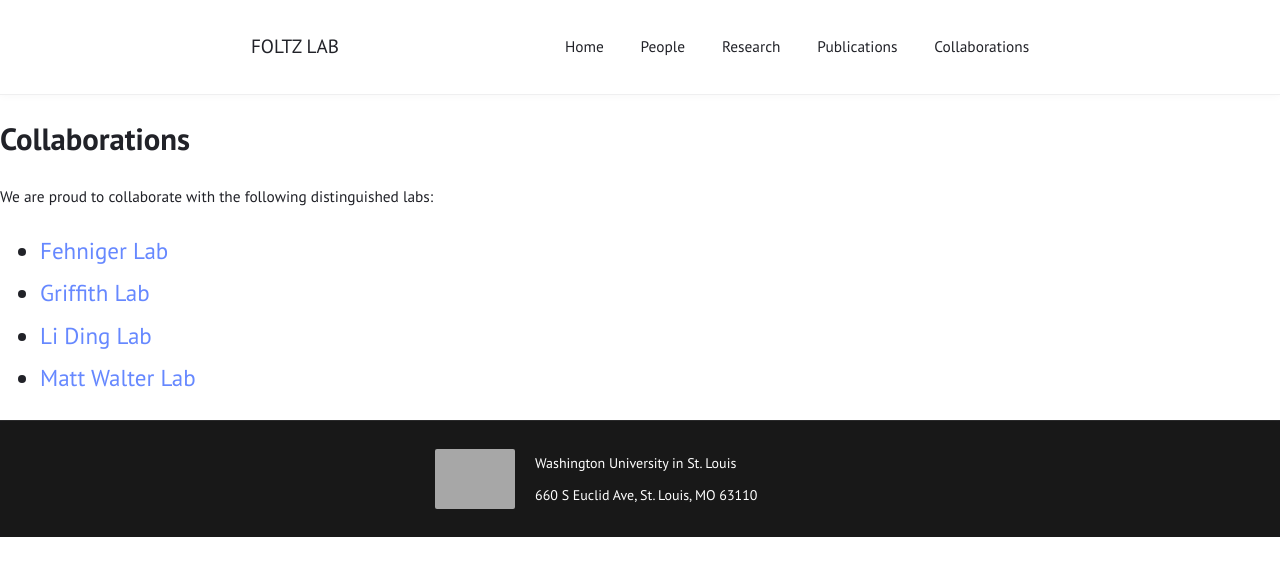
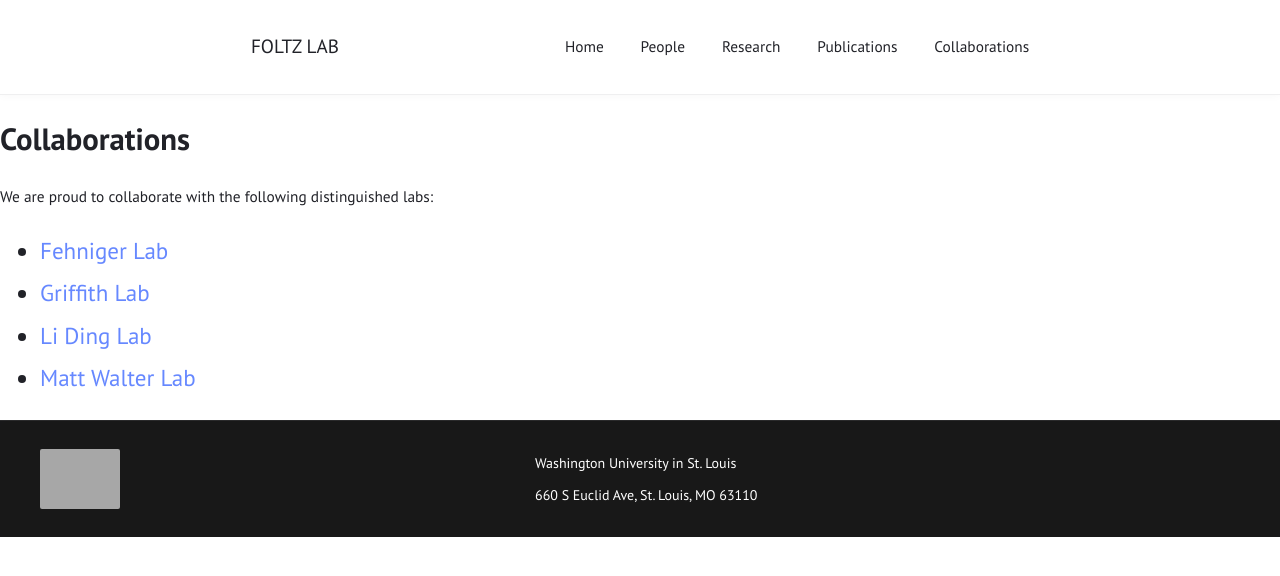
Before and after one commit to Foltz-Lab/Foltz-Lab.github.io, a Jekyll site: the page built from col.html, in a window 1280 px wide. Shown: the top 576 px of the page. Built offline with Jekyll 4.4.1, drawn with Linux system fonts in a browser that asks for light colours; grey boxes are pictures that could not be loaded.

Commit message:
Update default.html

```diff
--- a/_layouts/default.html
+++ b/_layouts/default.html
@@ -41,7 +41,7 @@
 {% if site.external %}
 
 <footer style="background-color: black; padding: 20px; text-align: center; color: white;">
-  <div style="display: flex; align-items: center; justify-content: space-between; flex-wrap: wrap; max-width: 1200px; margin: 0 auto;">
+  <div style="display: flex; align-items: center; justify-content: space-between; flex-wrap: wrap; width: 100%; max-width: 1200px; margin: 0 auto;">
     <a href="https://www.wustl.edu/" target="_blank" style="margin-right: 20px;">
       <img src="https://raw.githubusercontent.com/VedaVangala/VedaVangala.github.io/main/images/WashU_logo.png" alt="WashU Logo" style="height: 60px; vertical-align: middle;">
     </a>
@@ -58,6 +58,7 @@
 </footer>
 
 
+
 {% endif %}
 
 
```
